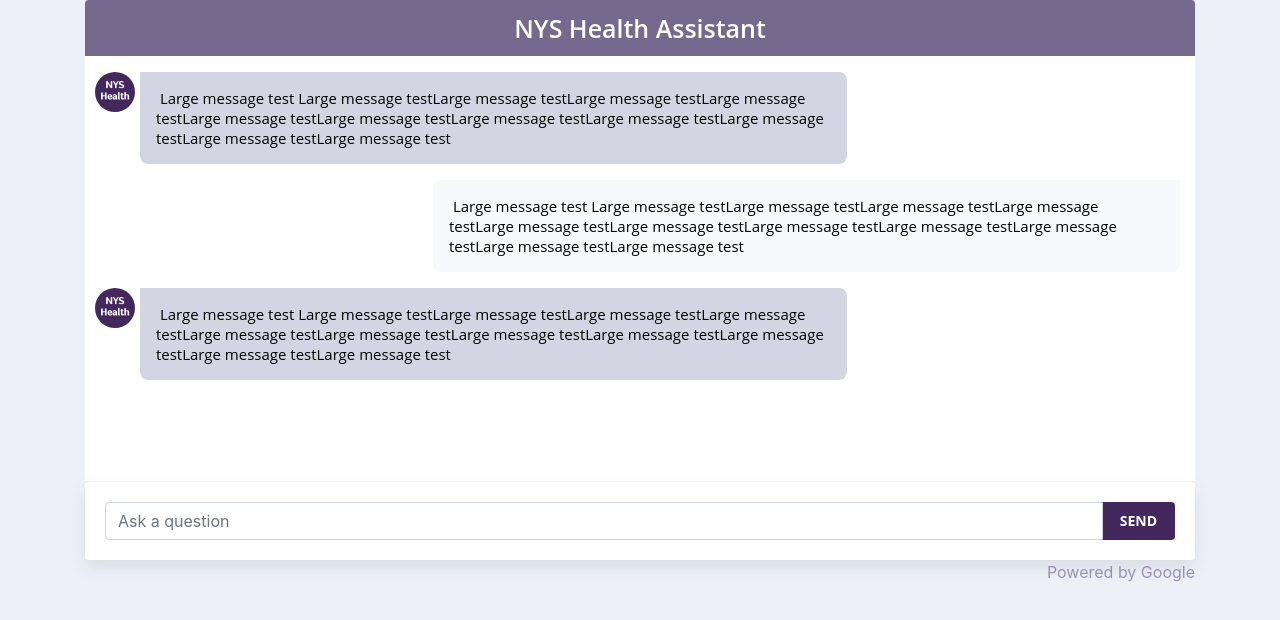
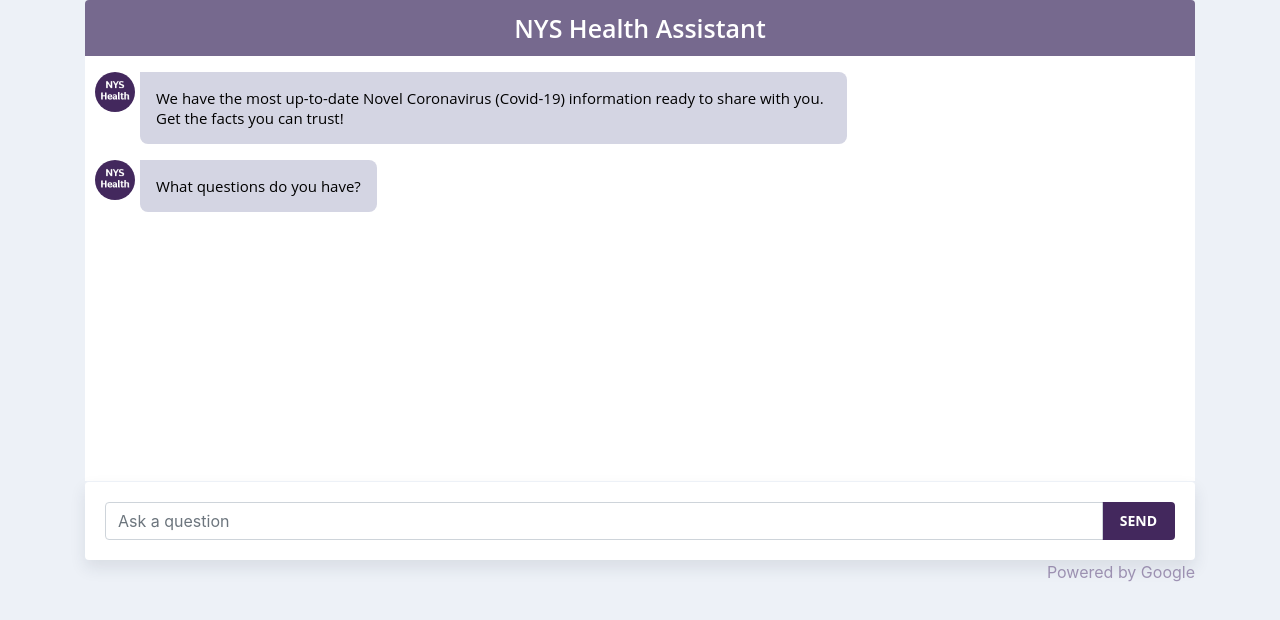
Before and after one commit to dSwiergiel/coronavirus-ai-chatbot, an Angular app: page / in a window 1280 px wide. Shown: the top 620 px of the page. Built offline with nearby package versions, Linux system fonts and the light colour scheme.

Commit message:
Hooks up pipe

```diff
--- a/src/app/app.module.ts
+++ b/src/app/app.module.ts
@@ -6,9 +6,10 @@ import { AppRoutingModule } from "./app-routing.module";
 import { AppComponent } from "./app.component";
 import { ChatComponent } from "./chat/chat.component";
 import { FormsModule, ReactiveFormsModule } from "@angular/forms";
+import { LinkifyPipe } from "./linkify.pipe";
 
 @NgModule({
-  declarations: [AppComponent, ChatComponent],
+  declarations: [AppComponent, ChatComponent, LinkifyPipe],
   imports: [
     BrowserModule,
     AppRoutingModule,
--- a/src/app/chat/chat.component.html
+++ b/src/app/chat/chat.component.html
@@ -17,7 +17,8 @@
           src="../../assets/bot.jpeg"
         />
         <div class="message botMessage">
-          {{ message.MessageText }}
+          <span [innerHTML]="message.MessageText | linkify"></span>
+          <!-- {{ message.MessageText }} -->
         </div>
       </div>
       <div
@@ -28,7 +29,8 @@
         class=" humanMessageContainer col-12 mt-3"
       >
         <div class="message humanMessage">
-          {{ message.MessageText }}
+          <span [innerHTML]="message.MessageText | linkify"></span>
+          <!-- {{ message.MessageText }} -->
         </div>
       </div>
     </div>
--- a/src/app/chat/chat.component.scss
+++ b/src/app/chat/chat.component.scss
@@ -44,10 +44,7 @@
   line-height: 1.25rem;
   margin-bottom: 0;
   margin-top: 0;
-  //   max-width: 60%;
   padding: 1rem;
-  white-space: pre-wrap;
-  word-break: break-word;
 }
 
 .botMessage {
--- a/src/app/chat/chat.component.ts
+++ b/src/app/chat/chat.component.ts
@@ -26,21 +26,13 @@ export class ChatComponent implements OnInit {
   ngOnInit() {
     this.messages = [
       {
-        // MessageID: 6,
-        MessageText:
-          "Large message test Large message testLarge message testLarge message testLarge message testLarge message testLarge message testLarge message testLarge message testLarge message testLarge message testLarge message test",
+        MessageText: `We have the most up-to-date Novel Coronavirus (Covid-19) information ready to share with you.
+
+          Get the facts you can trust!`,
         IsFromBot: true
       },
       {
-        // MessageID: 6,
-        MessageText:
-          "Large message test Large message testLarge message testLarge message testLarge message testLarge message testLarge message testLarge message testLarge message testLarge message testLarge message testLarge message test",
-        IsFromBot: false
-      },
-      {
-        // MessageID: 6,
-        MessageText:
-          "Large message test Large message testLarge message testLarge message testLarge message testLarge message testLarge message testLarge message testLarge message testLarge message testLarge message testLarge message test",
+        MessageText: `What questions do you have?`,
         IsFromBot: true
       }
     ];
@@ -90,14 +82,14 @@ export class ChatComponent implements OnInit {
 
   addUserMessage(text) {
     this.messages.push({
-      MessageText: text,
+      MessageText: text.trim(),
       IsFromBot: false
     });
   }
 
   addBotMessage(text) {
     this.messages.push({
-      MessageText: text,
+      MessageText: text.trim(),
       IsFromBot: true
     });
   }
--- /dev/null
+++ b/src/app/linkify.pipe.ts
@@ -0,0 +1,31 @@
+import { Pipe, PipeTransform,SecurityContext  } from '@angular/core';
+import { DomSanitizer } from '@angular/platform-browser';
+
+@Pipe({
+  name: 'linkify'
+})
+export class LinkifyPipe implements PipeTransform {
+
+  constructor(private _domSanitizer: DomSanitizer) {}
+
+  transform(value: any, args?: any): any {
+    //return this._domSanitizer.bypassSecurityTrustHtml(this.stylize(value));
+
+    return  this._domSanitizer.sanitize(SecurityContext.HTML, this._domSanitizer.bypassSecurityTrustHtml(this.stylize(value)))
+  }
+
+  private stylize(text: string): string {
+    let stylizedText: string = '';
+    if (text && text.length > 0) {
+      for (let t of text.split(" ")) {
+        if (t.startsWith("@") && t.length>1)
+          stylizedText += `<a href="#${t.substring(1)}">${t}</a> `;
+        else
+          stylizedText += t + " ";
+      }
+      return stylizedText;
+    }
+    else return text;
+  }
+
+}
```
